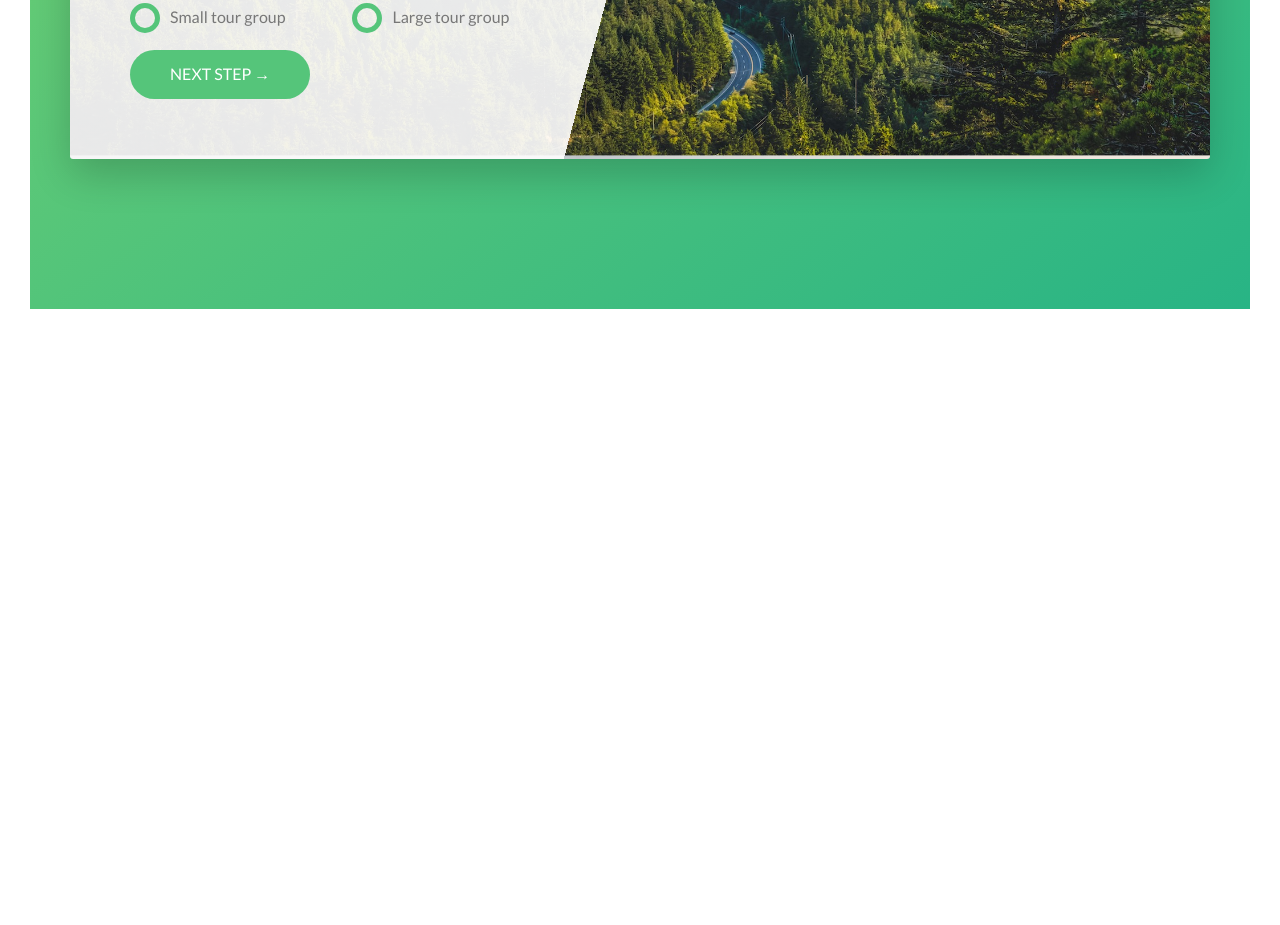
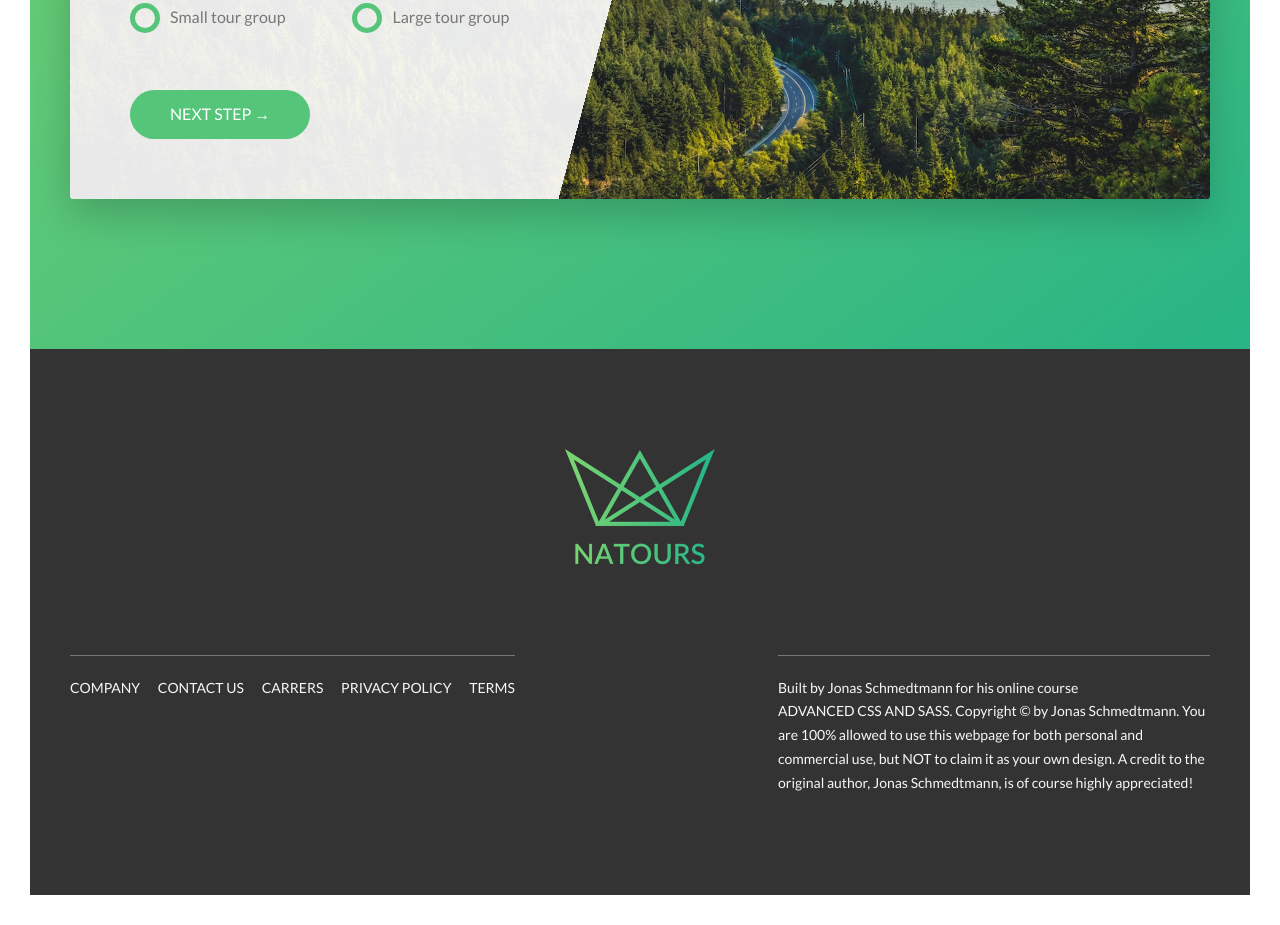
Before and after one commit to LuckyLuke83/Natours, a website: page index.html in a window 1280 px wide. Shown: the part 5115-6040 px from the top of the page. Before the commit the page ends 5454 px from the top, so only its background shows below. Drawn offline with Linux system fonts and the light colour scheme.

Commit message:
finished footer

```diff
--- a/index.html
+++ b/index.html
@@ -281,7 +281,7 @@
                                             <span class="form__radio-button"></span>Small tour group
                                         </label>
                                     </div>
-                                    <div class="form__radio-group">
+                                    <div class="form__radio-group u-margin-bottom-medium">
                                         <input type="radio" class="form__radio-input" id="large" name="size">
                                         <label for="large" class="form__radio-label">
                                             <span class="form__radio-button"></span>Large tour group
@@ -296,9 +296,34 @@
                     </div>
                 </div>
             </section>
+        </main>
+        <footer class="footer">
+            <div class="footer__logo-box">
+                <img src="img/logo-green-2x.png" alt="Full logo" class="footer__logo">
+            </div>
+            <div class="row">
+                <div class="col-1-of-2">
+                    <div class="footer__navigation">
+                        <ul class="footer__list">
+                            <li class="footer__item"><a href="#" class="footer__link">Company</a></li>
+                            <li class="footer__item"><a href="#" class="footer__link">Contact us</a></li>
+                            <li class="footer__item"><a href="#" class="footer__link">Carrers</a></li>
+                            <li class="footer__item"><a href="#" class="footer__link">Privacy policy</a></li>
+                            <li class="footer__item"><a href="#" class="footer__link">Terms</a></li>
+                        </ul>
+                    </div>
+                </div>
+                <div class="col-1-of-2">
+                    <p class="footer__copyright">
+                        Built by <a href="#" class="footer__link">Jonas Schmedtmann</a> for his online course <a href="#" class="footer__link">ADVANCED CSS AND SASS</a>.
+                        Copyright &copy; by Jonas Schmedtmann. You are 100% allowed to use this webpage for both personal
+                        and commercial use, but NOT to claim it as your own design. A credit to the original author, Jonas
+                        Schmedtmann, is of course highly appreciated!
+                    </p>
+                </div>
+            </div>
 
-        </main>
-
+        </footer>
         <!-- <section class="grid-test">
             <div class="row">
                 <div class="col-1-of-2">
--- a/sass/abstracts/_variables.scss
+++ b/sass/abstracts/_variables.scss
@@ -20,8 +20,10 @@ $color-tertiary-dark: #5643fa;
 $color-grey-light-1: #f7f7f7;
 $color-grey-light-2: #eee;
 
+
 $color-dark-gray: #777;
 $color-dark-gray-2: #999;
+$color-dark-gray-3: #333;
 $color-white: #fff;
 $color-black: #000;
 
--- /dev/null
+++ b/sass/layout/_footer.scss
@@ -0,0 +1,67 @@
+.footer {
+    background-color: $color-dark-gray-3;
+    color: $color-grey-light-1;
+    font-size: 1.4rem;
+    padding: 10rem 0;
+
+    &__logo-box {
+        text-align: center;
+
+    }
+
+    &__logo {
+        width: 15rem;
+        height: auto;
+        margin-bottom: 8rem;
+    }
+
+    &__navigation {
+
+        padding-top: 2rem;
+        display: inline-block;
+        border-top: 0.5px solid $color-dark-gray;
+    }
+
+    &__list {
+        padding-inline-start: 0;
+        margin-block-start: 0;
+        margin-block-end: 0;
+        list-style: none;
+        text-transform: uppercase;
+    }
+
+    &__item {
+        display: inline-block;
+
+    }
+
+    &__item:not(:last-child) {
+        margin-right: 1.5rem;
+    }
+
+    &__link {
+        color: inherit;
+        text-decoration: none;
+        display: inline-block;
+        transition: all 0.2s;
+
+
+        &:hover {
+            color: $color-primary;
+            transform: rotate(5deg) scale(1.3);
+            box-shadow: 0 1rem 2rem rgba($color-black, 0.4);
+            z-index:100;
+            background-color: $color-dark-gray-3;
+        }
+    }
+
+    &__copyright {
+        border-top: 0.5px solid $color-dark-gray;
+        padding-top: 2rem;
+        width: 80%;
+        float: right;
+        margin-block-start: 0;
+        margin-block-end: 0;
+    }
+
+}
--- a/sass/main.scss
+++ b/sass/main.scss
@@ -19,5 +19,6 @@
 
 @import "layout/grid";
 @import "layout/header";
+@import "layout/footer";
 
 @import "pages/home";
--- a/sass/pages/_home.scss
+++ b/sass/pages/_home.scss
@@ -47,7 +47,7 @@
                                       rgba($color-white, .9) 50%,
                                       transparent 50%),
                                       url(/img/nat-10.jpg);
-    background-size: 100%;
+    background-size: cover;
     border-radius: 3px;
     box-shadow: 0 1.5rem 4rem rgba($color-black, .2);
 
```
Also changed, not shown: css/style.css.
